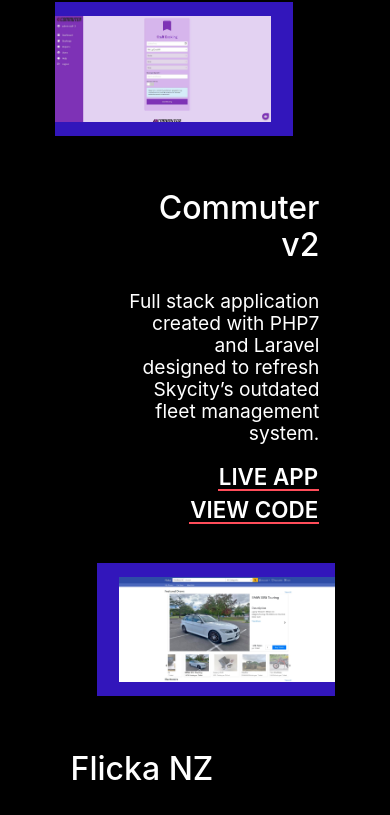
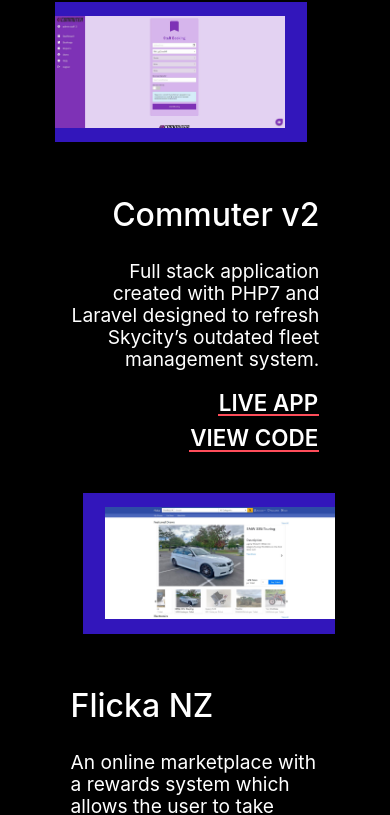
Before and after one commit to daniel-bly/resume-site, a Next.js app: page / in a window 390 px wide. Shown: the part 2658-3473 px from the top of the page. Built offline with nearby package versions, Linux system fonts and the light colour scheme.

Commit message:
Minor fix: fixed mobile styling

```diff
--- a/styles/landing.css
+++ b/styles/landing.css
@@ -220,6 +220,12 @@
         margin-left: 0;
     }
 }
+@media (max-width: 1044px) {
+    .projects-wrapper .project .text-wrapper { width: 100%; }
+}
+@media (max-width: 1044px) {
+    .projects-wrapper .project .image-wrapper { width: 90%; }
+}
 
 .projects-wrapper .project .text-wrapper a .link-button:hover::after {
     height: 1.6rem;
```
